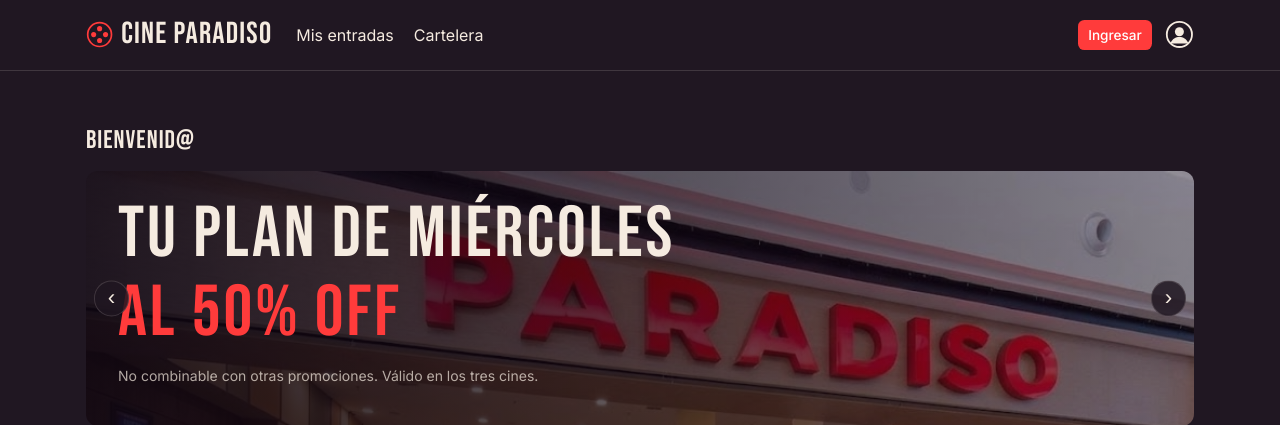
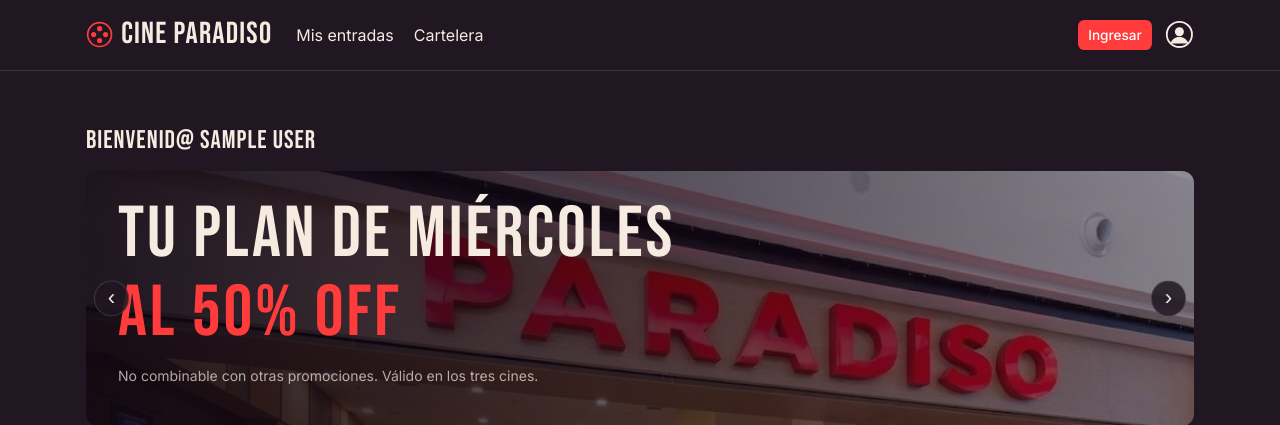
Before and after one commit to pacha22akd/Cinema-Paradiso-Frontend, a Flask app: page / in a window 1280 px wide. Shown: the top 425 px of the page. Run offline with Flask 3, Linux system fonts and the light colour scheme; the visitor is signed in with stand-in values (Sample User, id 1).

Commit message:
Usar session.usuario_nombre en el saludo del inicio

```diff
--- a/templates/index.html
+++ b/templates/index.html
@@ -1,7 +1,7 @@
 {% extends 'base.html' %}
 {% block title %}Cartelera{% endblock %}
 {% block content %}
-<h1 class="saludo">Bienvenid@ {{ session.usuario.nombre if session.usuario else '' }}</h1>
+<h1 class="saludo">Bienvenid@ {{ session.usuario_nombre if session.usuario_nombre else '' }}</h1>
 
 <section class="carrusel-caja" data-carrusel>
   <button type="button" class="carrusel-flecha izquierda" data-carrusel-anterior aria-label="Anterior">‹</button>
```
